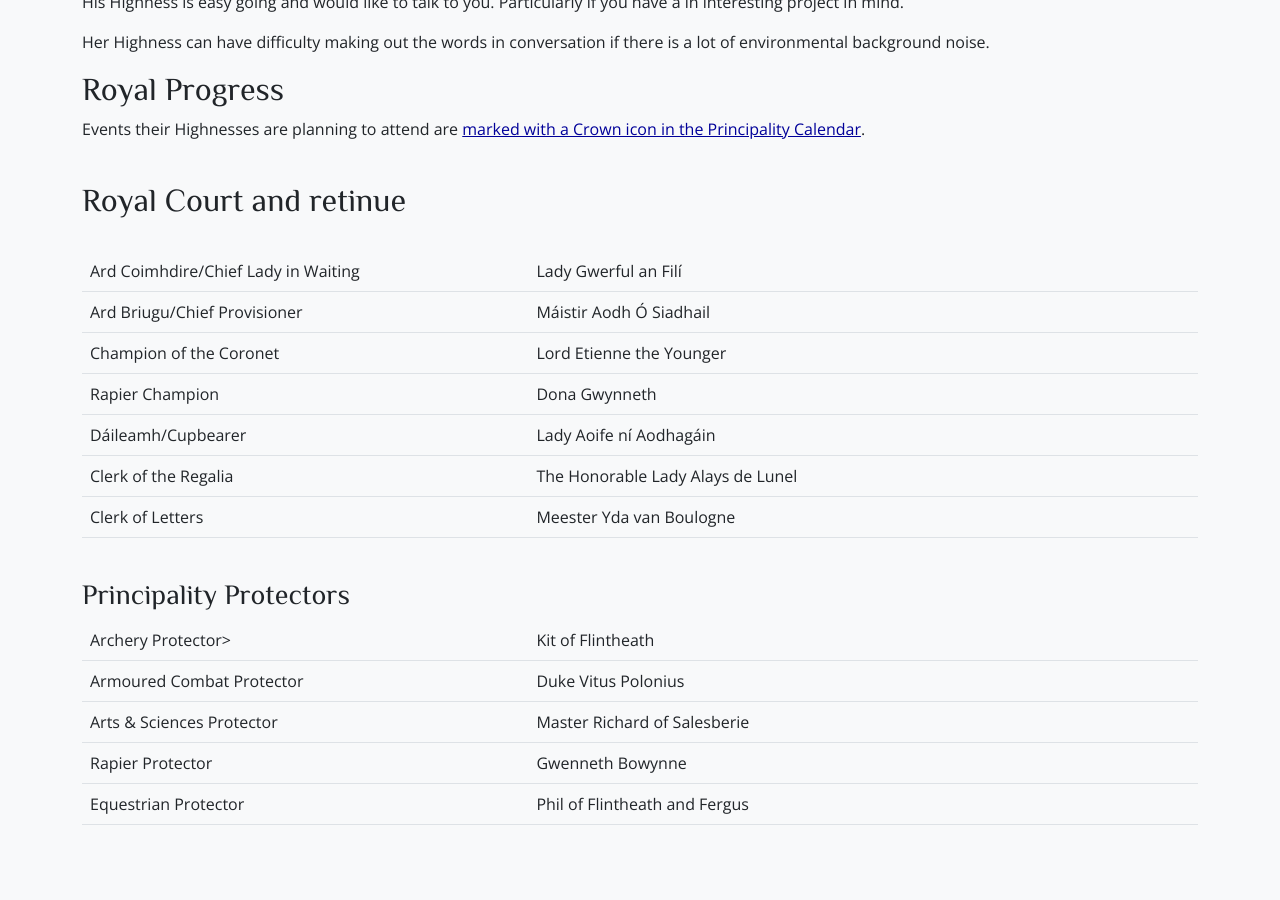
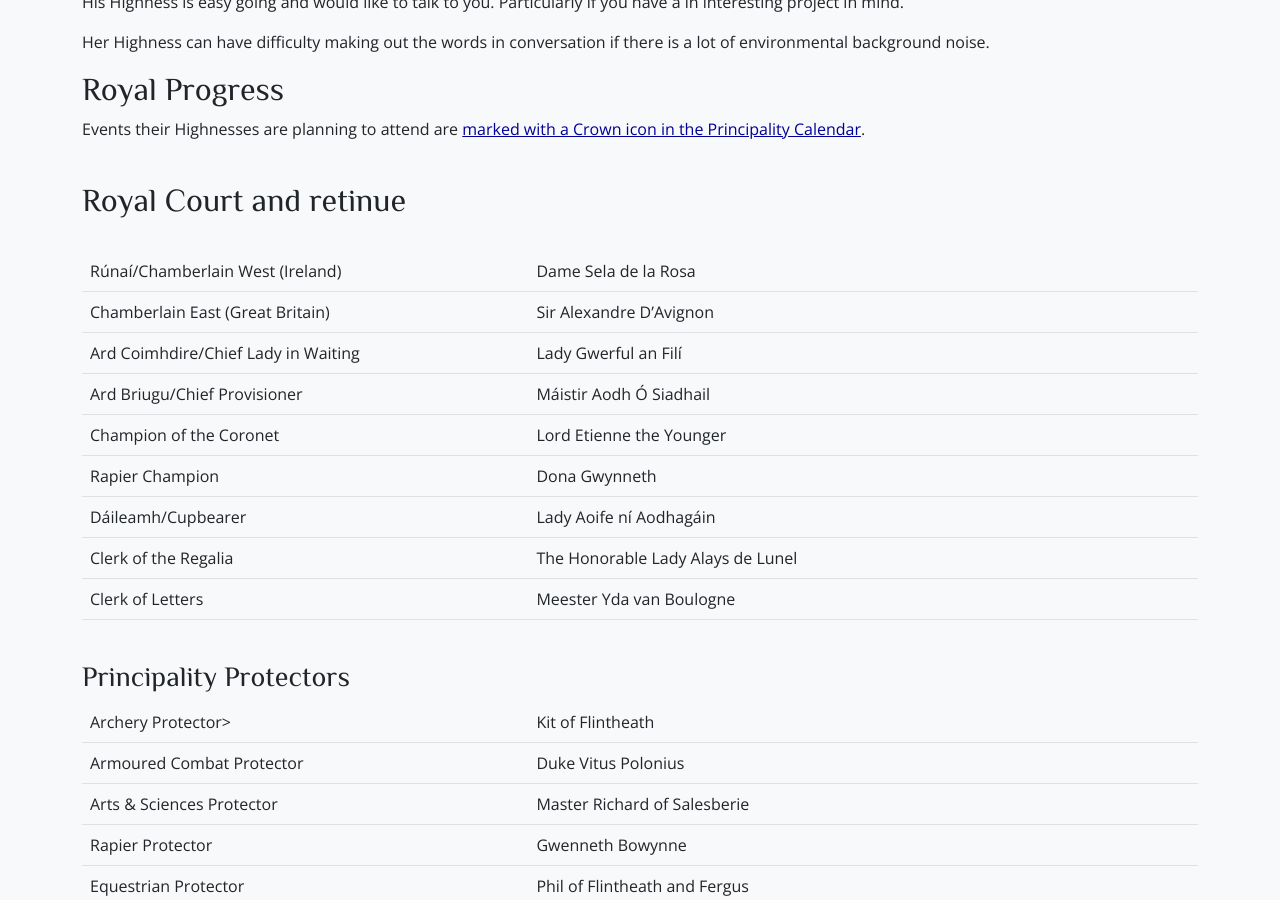
Before and after one commit to drachenwald/insulae-draconis, a Jekyll site: the page built from coronet/index.html, in a window 1280 px wide and 900 px high, scrolled down 1822 px. Built offline with Jekyll 4.4.1, drawn with Linux system fonts in a browser that asks for light colours; comment, search, counter and statistics services are not loaded.

Commit message:
Further Coronet updates

```diff
--- a/coronet/index.html
+++ b/coronet/index.html
@@ -121,6 +121,22 @@ prevurl:
     <tbody>
       <tr>
         <td style="width:40%">
+          Rúnaí/Chamberlain West (Ireland)
+        </td>
+        <td style="width:60%">
+          Dame Sela de la Rosa
+        </td>
+      </tr>
+      <tr>
+        <td style="width:40%">
+          Chamberlain East (Great Britain)
+        </td>
+        <td style="width:60%">
+          Sir Alexandre D’Avignon
+        </td>
+      </tr>
+      <tr>
+        <td style="width:40%">
           Ard Coimhdire/Chief Lady in Waiting
         </td>
         <td style="width:60%">
@@ -205,162 +221,6 @@ prevurl:
       </tr>
     </tbody>
   </table>
-    <br>
-{% comment %}
-
-  <h3>Principality Protectors</h3>
-
-<table width="500" cellspacing="0" cellpadding="2">
-  <tbody>
-    <tr>
-      <td style="width:40%"><strong>Archery Protector</strong></td>
-      <td>Viscount Yannick of Normandy</td>
-    </tr>
-    <tr>
-      <td style="width:40%"><strong>Armoured Combat Protector</strong></td>
-      <td>Count Avery Westfall</td>
-    </tr>
-    <tr>
-      <td style="width:40%"><strong>Arts & Sciences Protector</strong></td>
-      <td>Viscountess Euphrosyne Eirenikina</td>
-    </tr>
-    <tr>
-      <td style="width:40%"><strong>Rapier Protector</strong></td>
-      <td>Lady Angelica Andegavensis
-      </td>
-    </tr>
-    <tr>
-      <td><strong>Equestrian Protector</strong></td>
-      <td>Lady Elisabeth Hardyng
-      </td>
-    </tr>
-  </tbody>
-</table>
-  <br>
-  <h3>Household & Retinue</h3>
-
-<table width="500" cellspacing="0" cellpadding="2">
-   <tbody>
-      <tr>
-        <td style="width:40%"><strong>West Chamberlain</strong></td>
-        <td>Lord Micheal of Dun in Mara<br><a href="mailto:chamberlain-west@insulaedraconis.org">chamberlain-west@insulaedraconis.org</a></td>
-      </tr>
-      <tr>
-        <td style="width:40%"><strong>East Chamberlain</strong></td>
-        <td>Lady Rebecca of Flintheath<br><a href="mailto:chamberlain-east@insulaedraconis.org">chamberlain-east@insulaedraconis.org</a></td>
-      </tr>
-      <tr>
-        <td style="width:40%"><strong>Major Domo</strong></td>
-        <td>
-        Lord Kenneth Elliot</td>
-     </tr>
-      <tr>
-        <td style="width:40%"><strong>Armoured Champion</strong>
-        </td>
-        <td>
-        Viscountess Valda ingen Cháemgein
-        </td>
-      </tr>
-      <tr>
-        <td><strong>Rapier Champion</strong>
-        </td>
-        <td>
-        TBD
-        </td>
-      </tr>
-     <tr>
-        <td><strong>Arts & Sciences Champion</strong>
-        </td>
-        <td>
-        Lady Meadhbh Rois inghean Uí Chaoimh
-        </td>
-      </tr><tr>
-        <td><strong>Archery Champion</strong>
-        </td>
-        <td>
-       Lady Shannon of Oak of Honor Hill
-        </td>
-      </tr><tr>
-        <td><strong>Equestrian Champion</strong>
-        </td>
-        <td>
-       Phil of Flintheath
-        </td>
-      </tr>
-     <tr>
-        <td><strong>Court Astrologer</strong>
-        </td>
-        <td>
-        Mistress Ysabella-Maria de San Lázaro
-        </td>
-      </tr>
-     <tr>
-        <td><strong>Royal Cartographer</strong>
-        </td>
-        <td>
-        Viscount Yannick of Normandy
-        </td>
-      </tr>
-    </tbody>
-</table>
-
-    <br>
-    <h3>Escorts</h3>
-
-<table width="500" cellspacing="0" cellpadding="2">
-    <tbody>
-     <tr>
-        <td style="width:40%"><strong>Yule Ball</strong></td>
-        <td>Viscountess Euphrosyne</td>
-      </tr>
-      <tr>
-        <td><strong>Eistddfod III</strong></td>
-        <td>Viscountess Euphrosyne</td>
-      </tr>
-    </tbody>
-</table>
-
-    <h3>Attendants</h3>
-
-<table class="table table-striped" style="align: left">
-
-  <table width="500" cellspacing="0" cellpadding="2">
-    <tbody>
-      <tr>
-        <td style="width:40%"><strong>Yule Ball</strong></td>
-        <td>Countess Saxa and Duchess Angharad</td>
-      </tr>
-      <tr>
-        <td><strong>Eistddfod III</strong></td>
-        <td>Viscountess Euphrosyne</td>
-      </tr>
-      <tr>
-        <td><strong>Spring Crown</strong></td>
-        <td>Duchess Isabetta, Countess Saxa, Duchess Angharad, Viscount Valda, Mistress Marcella</td>
-      </tr>
-    </tbody>
-  </table>
-  <h3>Heralds</h3>
-  <table class="table table-striped" style="align: left">
-  <table width="500" cellspacing="0" cellpadding="2">
-    <tbody>
-      <tr>
-        <td style="width:40%"><strong>Yule Ball</strong></td>
-        <td>Lady Shirin Peroz-Duxt</td>
-      </tr>
-      <tr>
-        <td><strong>Eistddfod III</strong></td>
-        <td>HL Maredudd ap Gwylim</td>
-      </tr>
-      <tr>
-        <td><strong>Spring Crown</strong></td>
-        <td>HL Orlaith</td>
-      </tr>
-    </tbody>
-</table>
-
-{% endcomment %}
-
   <br />
   <br />
   <h2>About the Coronets</h2>
```
